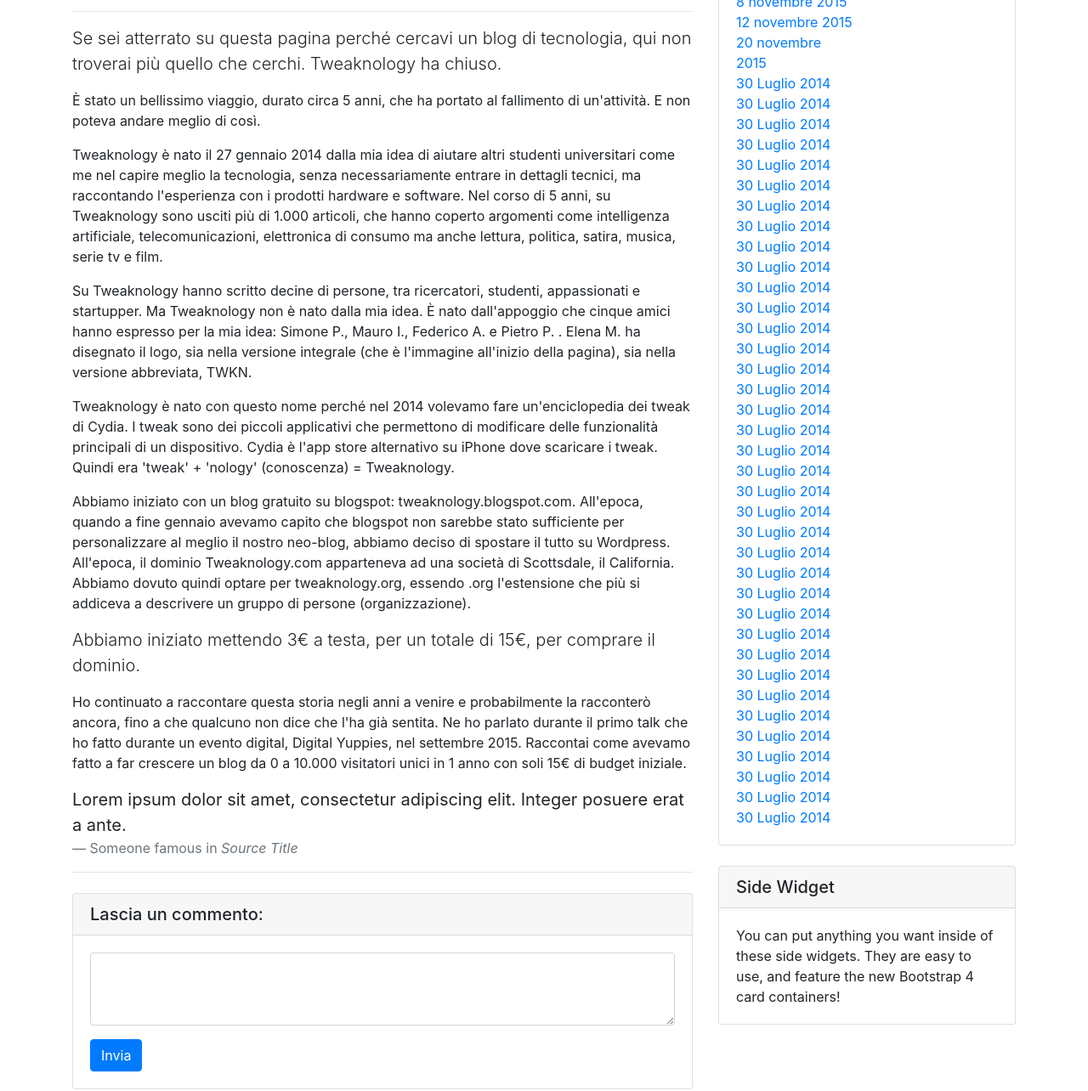
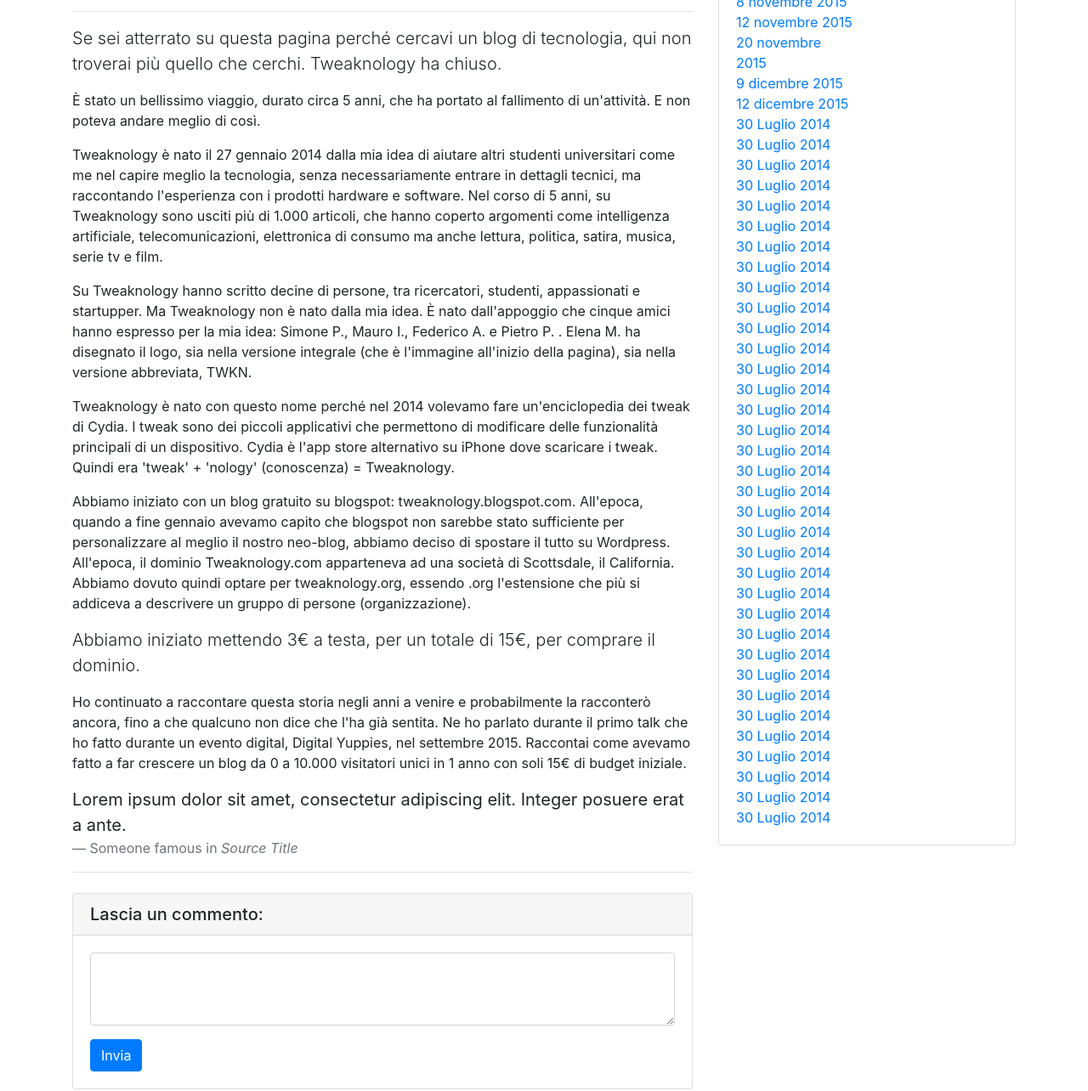
Before and after one commit to iJaack/tweaknology, a website: page index.html in a window 1280 px wide. Shown: the part 400-1684 px from the top of the page at 85% size. Drawn offline with Linux system fonts and the light colour scheme.

Commit message:
Added links to Web Archive until 2015. TODO: add links from 2016 on. TODO: color red on top bar TODO: finish text

```diff
--- a/index.html
+++ b/index.html
@@ -173,10 +173,10 @@
                     <a href="https://web.archive.org/web/20151120152712/https://tweaknology.org/">20 novembre 2015</a>
                   </li>
                   <li>
-                    <a href="https://web.archive.org/web/20140730135834/https://tweaknology.org/">30 Luglio 2014</a>
+                    <a href="https://web.archive.org/web/20151209190900/https://tweaknology.org/">9 dicembre 2015</a>
                   </li>
                   <li>
-                    <a href="https://web.archive.org/web/20140730135834/https://tweaknology.org/">30 Luglio 2014</a>
+                    <a href="https://web.archive.org/web/20151212032918/https://tweaknology.org/">12 dicembre 2015</a>
                   </li>
                   <li>
                     <a href="https://web.archive.org/web/20140730135834/https://tweaknology.org/">30 Luglio 2014</a>
@@ -289,14 +289,6 @@
           </div>
         </div>
 
-        <!-- Side Widget -->
-        <div class="card my-4">
-          <h5 class="card-header">Side Widget</h5>
-          <div class="card-body">
-            You can put anything you want inside of these side widgets. They are easy to use, and feature the new Bootstrap 4 card containers!
-          </div>
-        </div>
-
       </div>
 
     </div>
```
